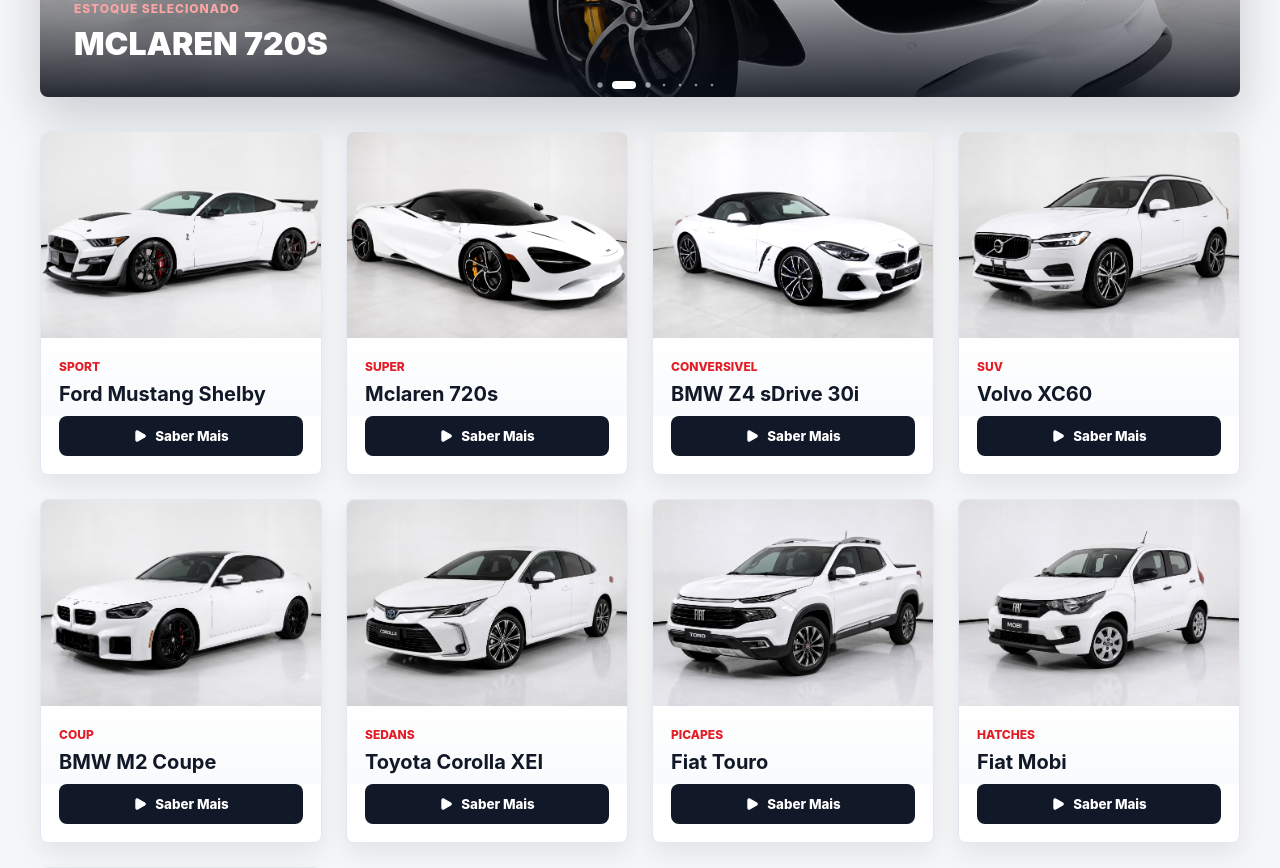
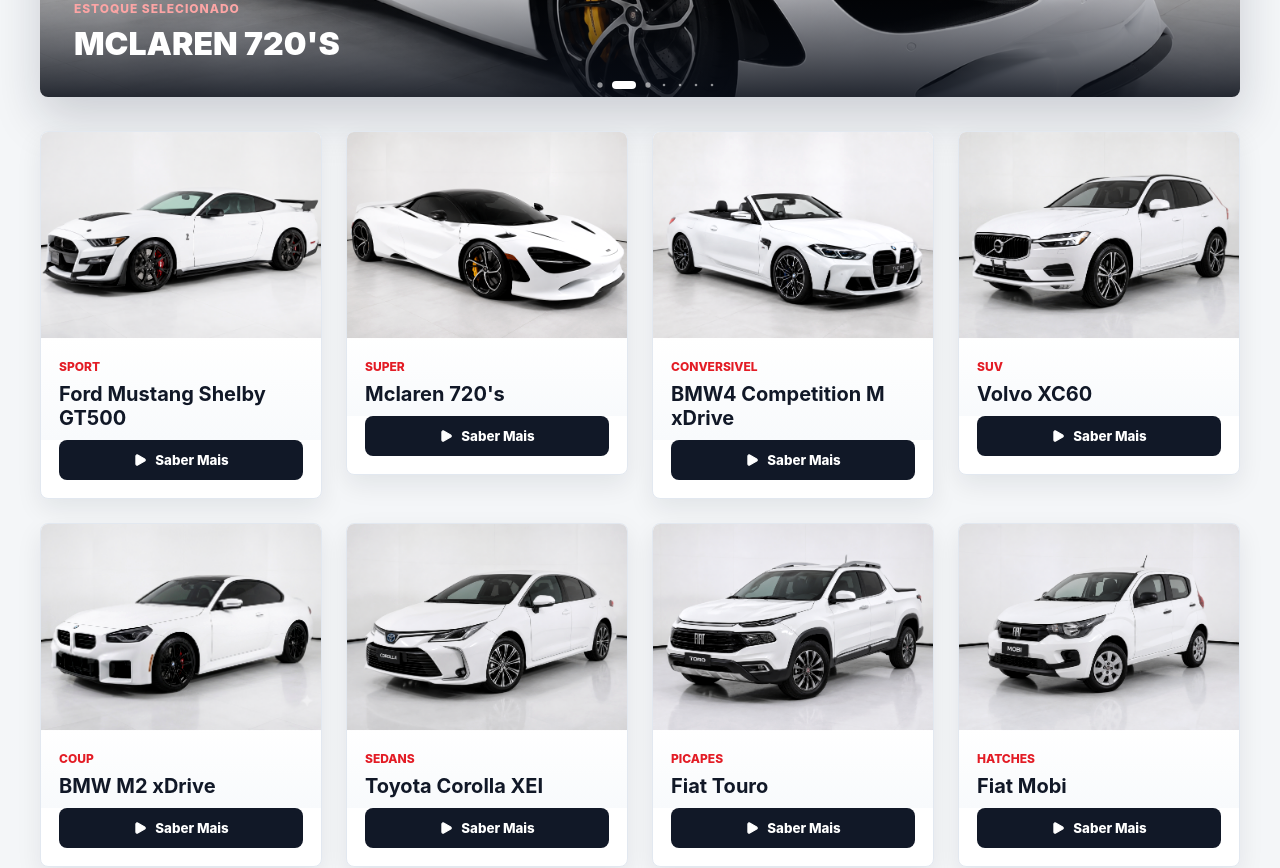
Before and after one commit to Arthur2009-png/gear_automatic, a React (Vite) app: page / in a window 1280 px wide. Shown: the part 520-1388 px from the top of the page. Built offline with nearby package versions, Linux system fonts and the light colour scheme.

Commit message:
nova animação e nomes

```diff
--- a/src/App.css
+++ b/src/App.css
@@ -12,6 +12,8 @@
 
 .vortex-content {
   padding: 10px 40px 40px;
+  /* 1. Vincula este container específico à API de transição */
+  view-transition-name: conteudo-paginas;
 }
 
 .section-title {
@@ -34,5 +36,41 @@
     margin-top: 24px;
     font-size: 24px;
   }
+}
 
+/* ==========================================================================
+   CONFIGURAÇÃO DA ANIMAÇÃO DE TRANSIÇÃO (VIEW TRANSITION)
+   ========================================================================== */
+
+/* 2. Remove a animação padrão do 'root' (evita que o cabeçalho/rodapé pisquem) */
+::view-transition-old(root),
+::view-transition-new(root) {
+  animation: none;
 }
+
+/* 3. Cria o efeito de "Slide-in" (vindo da direita para a esquerda) */
+@keyframes slideFromRight {
+  from {
+    transform: translateX(30px);
+    opacity: 0;
+  }
+  to {
+    transform: translateX(0);
+    opacity: 1;
+  }
+}
+
+/* 4. Cria o efeito de "Fade-out" (sumindo suavemente para a página nova entrar) */
+@keyframes fadeOut {
+  from { opacity: 1; }
+  to { opacity: 0; }
+}
+
+/* 5. Aplica as animações criadas exclusivamente no conteúdo das abas */
+::view-transition-old(conteudo-paginas) {
+  animation: 0.15s ease-in-out both fadeOut;
+}
+
+::view-transition-new(conteudo-paginas) {
+  animation: 0.35s cubic-bezier(0.4, 0, 0.2, 1) both slideFromRight;
+}
--- a/src/App.jsx
+++ b/src/App.jsx
@@ -15,19 +15,38 @@
   const [selectedCars, setSelectedCars] = useState(null);
   const [carroParaFinanciarId, setCarroParaFinanciarId] = useState(null);
 
+  // ✅ NOVA FUNÇÃO: Intercepta a mudança de aba para aplicar a transição visual
+  const mudarAbaComTransicao = (novaAba) => {
+    // Se o navegador não suportar (ex: Safari antigo), muda o estado normalmente
+    if (!document.startViewTransition) {
+      setActiveTab(novaAba);
+      return;
+    }
+
+    // Executa a animação nativa de transição de tela
+    document.startViewTransition(() => {
+      setActiveTab(novaAba);
+    });
+  };
+
   // Inicialização estável do AOS
   useEffect(() => {
     AOS.init({
-      duration: 1000, // ✅ Reajustado para 1 segundo (igual à foto do projeto)
+      duration: 1000, // Reajustado para 1 segundo
       once: true,
       mirror: false,
       easing: "ease-in-out",
     });
   }, []);
 
-  // ✅ NOVO: Atualiza as posições do AOS toda vez que o usuário alterna entre abas
+  // ✅ ATUALIZADO: Atualiza as posições do AOS com um micro-atraso
+  // Isso evita conflitos visuais enquanto a View Transition está executando
   useEffect(() => {
-    AOS.refresh();
+    const timer = setTimeout(() => {
+      AOS.refresh();
+    }, 100); // 100ms é o suficiente para a transição inicializar bem
+
+    return () => clearTimeout(timer);
   }, [activeTab]);
 
   function renderContent() {
@@ -55,11 +74,12 @@
   return (
     <div className="vortex-app">
       <main className="vortex-main">
+        {/* ✅ Passando a nova função para o Header */}
         <Header
           search={search}
           setSearch={setSearch}
           activeTab={activeTab}
-          setActiveTab={setActiveTab}
+          setActiveTab={mudarAbaComTransicao}
         />
 
         <h2 className="section-title">
@@ -75,10 +95,11 @@
         <Footer />
       </main>
 
+      {/* ✅ Passando a nova função para o Modal */}
       <CarModal
         Cars={selectedCars}
         onClose={() => setSelectedCars(null)}
-        setActiveTab={setActiveTab}
+        setActiveTab={mudarAbaComTransicao}
         setCarroParaFinanciarId={setCarroParaFinanciarId}
       />
     </div>
--- a/src/data/cars.js
+++ b/src/data/cars.js
@@ -1,6 +1,6 @@
 import esportivo from "../assets/esportivo.png";
 import supr from "../assets/super.png";
-import conversiveis from "../assets/conversiveis.png";
+import conversiveis from "../assets/Conversivel.png";
 import suv from "../assets/suv.png";
 import coup from "../assets/coup.png";
 import sedan from "../assets/sedans.png";
@@ -10,11 +10,11 @@
 
 
 export const CarsData = [
-  { id: 1, title: "Ford Mustang Shelby", category: "Sport", banner: esportivo, fipe: 769000 },
-  { id: 2, title: "Mclaren 720s", category: "Super", banner: supr, fipe: 2650000 },
-  { id: 3, title: "BMW Z4 sDrive 30i", category: "Conversivel", banner: conversiveis, fipe: 415000 },
+  { id: 1, title: "Ford Mustang Shelby GT500", category: "Sport", banner: esportivo, fipe: 769000 },
+  { id: 2, title: "Mclaren 720's", category: "Super", banner: supr, fipe: 2650000 },
+  { id: 3, title: "BMW4 Competition M xDrive", category: "Conversivel", banner: conversiveis, fipe: 415000 },
   { id: 4, title: "Volvo XC60", category: "Suv", banner: suv, fipe: 168000 },
-  { id: 5, title: "BMW M2 Coupe", category: "Coup", banner: coup, fipe: 535000 },
+  { id: 5, title: "BMW M2 xDrive", category: "Coup", banner: coup, fipe: 535000 },
   { id: 6, title: "Toyota Corolla XEI", category: "Sedans", banner: sedan, fipe: 151000 },
   { id: 7, title: "Fiat Touro", category: "Picapes", banner: picape, fipe: 315000 },
   { id: 8, title: "Fiat Mobi", category: "Hatches", banner: hatches, fipe: 98000 },
```
Also changed, not shown: src/assets/conversiveis.png (deleted), src/assets/conversivel.png (added).
